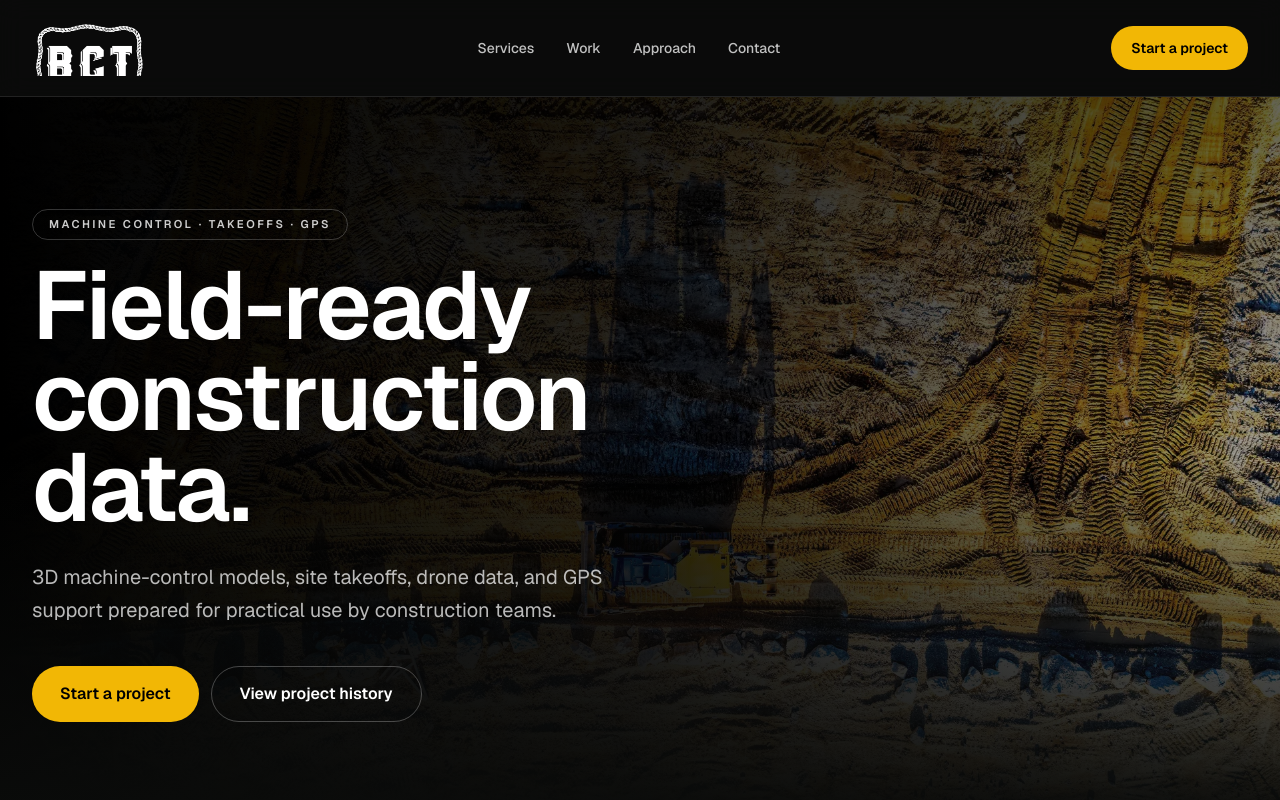
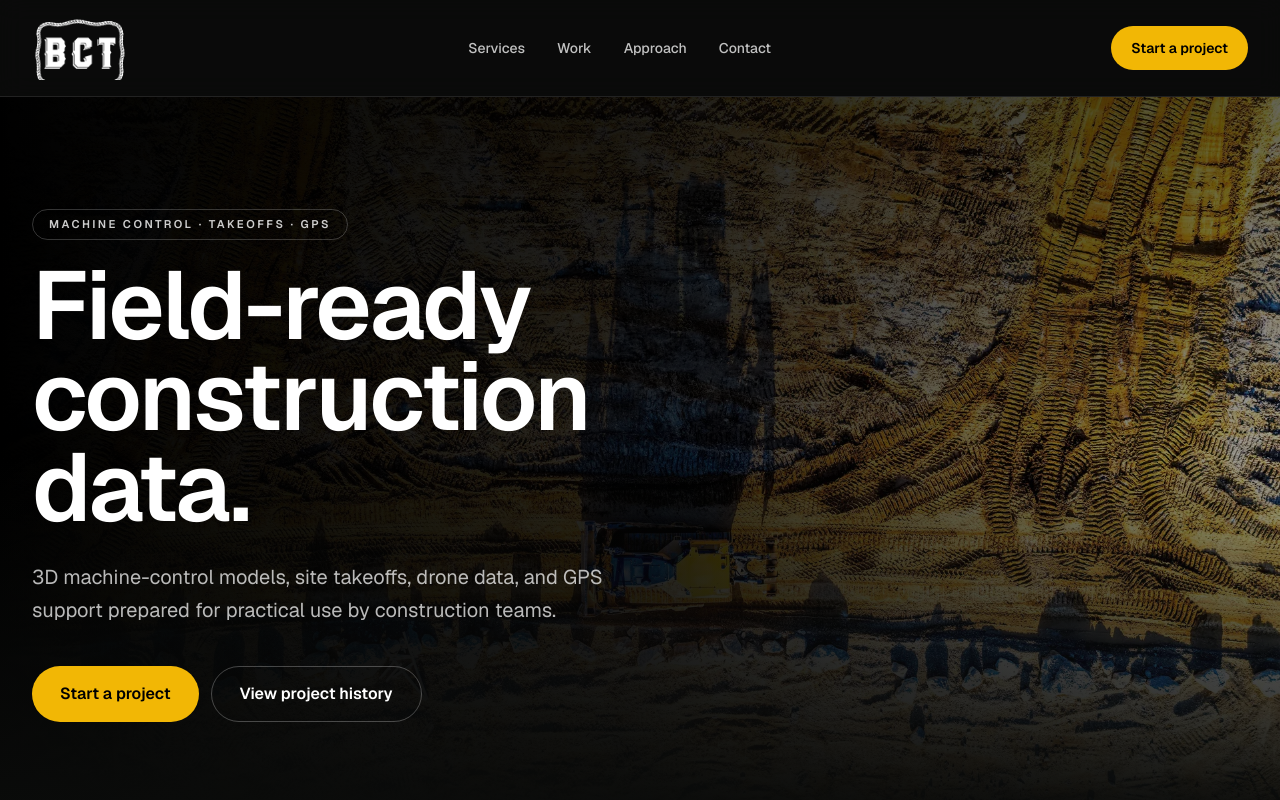
Before and after one commit to ccastle13/bct2-website, a Next.js app: page / in a window 1280 px wide. Shown: the top 800 px of the page. Built offline with nearby package versions, Linux system fonts and the light colour scheme.

Commit message:
fix: recrop logo-mark to 450x300 (only text removed, graphic intact); use larger h-14/sm:h-16 in header + more py padding for full visibility without cutoff

```diff
--- a/app/page.tsx
+++ b/app/page.tsx
@@ -68,14 +68,14 @@ export default function Home() {
   return (
     <div className="min-h-screen bg-bct-ink text-white">
       <header className="sticky top-0 z-50 border-b border-white/10 bg-bct-ink/90 backdrop-blur-md">
-        <div className="mx-auto flex h-20 max-w-7xl items-center justify-between px-5 py-2 sm:h-24 sm:px-8 sm:py-3">
+        <div className="mx-auto flex h-20 max-w-7xl items-center justify-between px-5 py-3 sm:h-24 sm:px-8 sm:py-4">
           <a href="#top" className="flex items-center">
             <Image
               src="/images/bct-logo-mark.png"
               alt="Borchardt Construction Technology"
-              width={170}
-              height={83}
-              className="h-12 w-auto object-contain sm:h-14"
+              width={180}
+              height={120}
+              className="h-14 w-auto object-contain sm:h-16"
               priority
             />
           </a>
@@ -280,9 +280,9 @@ export default function Home() {
             <Image
               src="/images/bct-logo-mark.png"
               alt="BCT"
-              width={110}
-              height={64}
-              className="h-9 w-auto opacity-80"
+              width={90}
+              height={60}
+              className="h-8 w-auto opacity-80"
             />
             <p>Borchardt Construction Technology — preview build</p>
           </div>
```
Also changed, not shown: public/images/bct-logo-mark.png.
